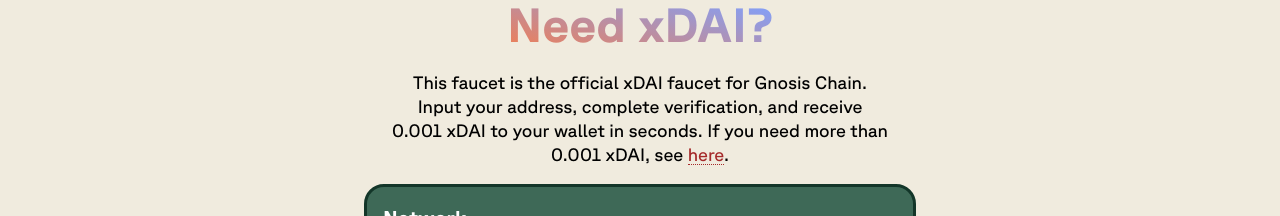
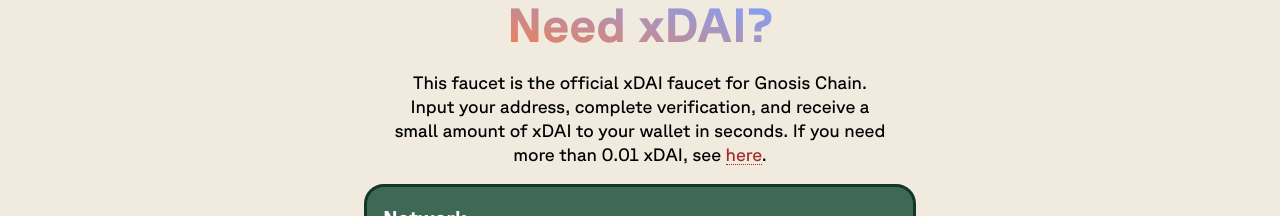
Before and after one commit to Gnosis-Builders/faucet-ui, a React (Create React App) app: page / in a window 1280 px wide. Shown: the part 126-342 px from the top of the page. Built offline with nearby package versions, Linux system fonts and the light colour scheme; no server answers.

Commit message:
feat: Update need xDAI info to reflect max amount of 0.01 xDAI

```diff
--- a/src/components/need-xdai/need-xdai.tsx
+++ b/src/components/need-xdai/need-xdai.tsx
@@ -17,10 +17,10 @@
                 Need xDAI?
             </Typography>
             <p className="nx__paragraph nx__paragraph__center">
-                This faucet is the official xDAI faucet for Gnosis Chain. Input
-                your address, complete verification, and receive 0.001 xDAI to
-                your wallet in seconds. If you need more than 0.001 xDAI, see&nbsp;
-                <a href="#need-more">here</a>.
+              This faucet is the official xDAI faucet for Gnosis Chain. Input
+              your address, complete verification, and receive a small amount
+              of xDAI to your wallet in seconds. If you need more than 0.01 xDAI, see&nbsp;
+              <a href="#need-more">here</a>.
             </p>
         </Container>
     );
```
